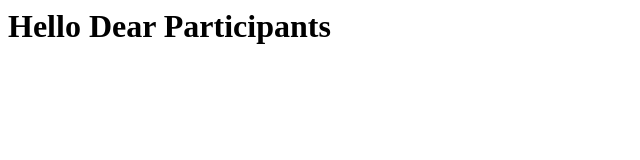
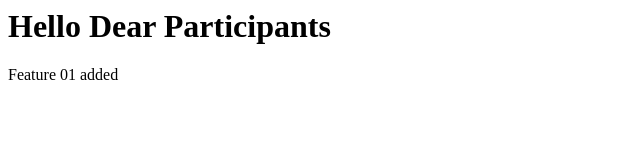
Before and after one commit to niks500/new_deloitte, a plain HTML site: page index.html in a window 1280 px wide. Shown: the whole page, without its empty margins (0-640 px from the left). Drawn offline with Linux system fonts and the light colour scheme.

Commit message:
added feature 01

```diff
--- a/index.html
+++ b/index.html
@@ -1 +1,2 @@
 <h1>Hello Dear Participants</h1>
+<p>Feature 01 added</p>
```
